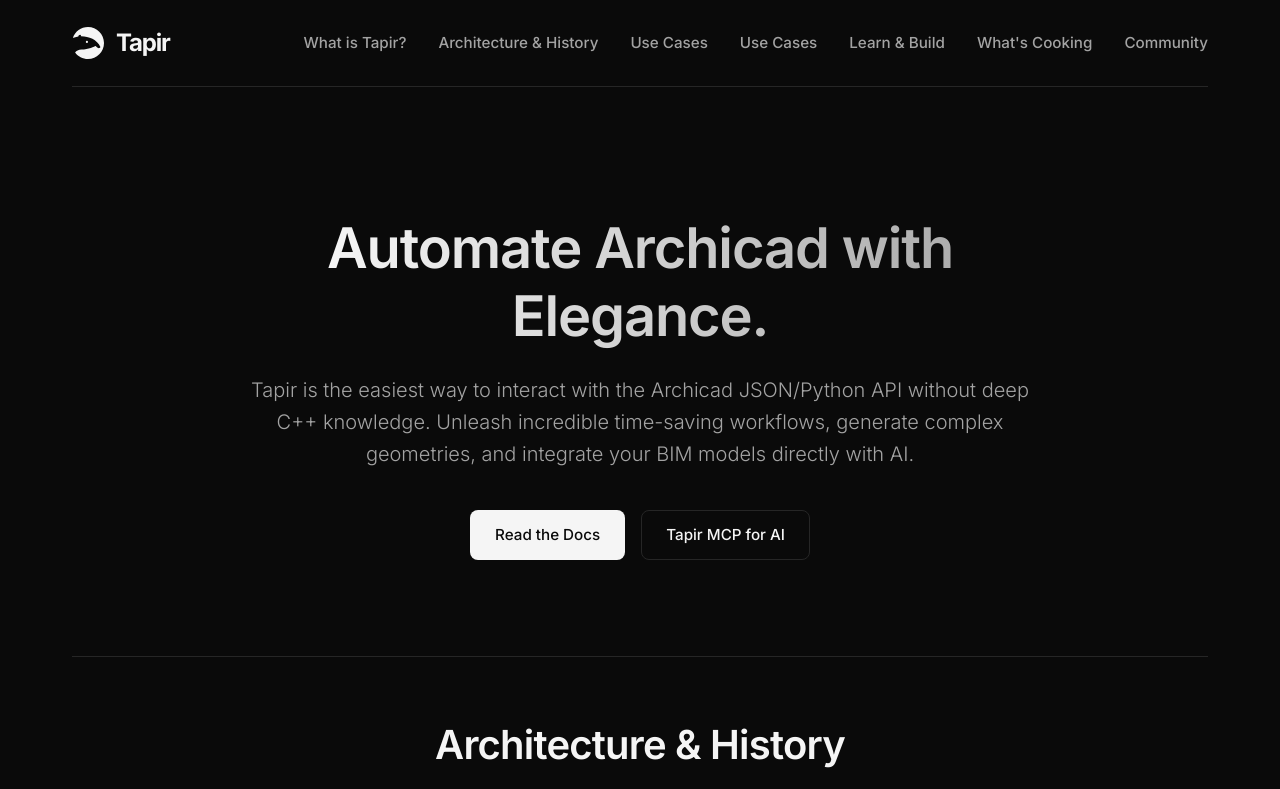
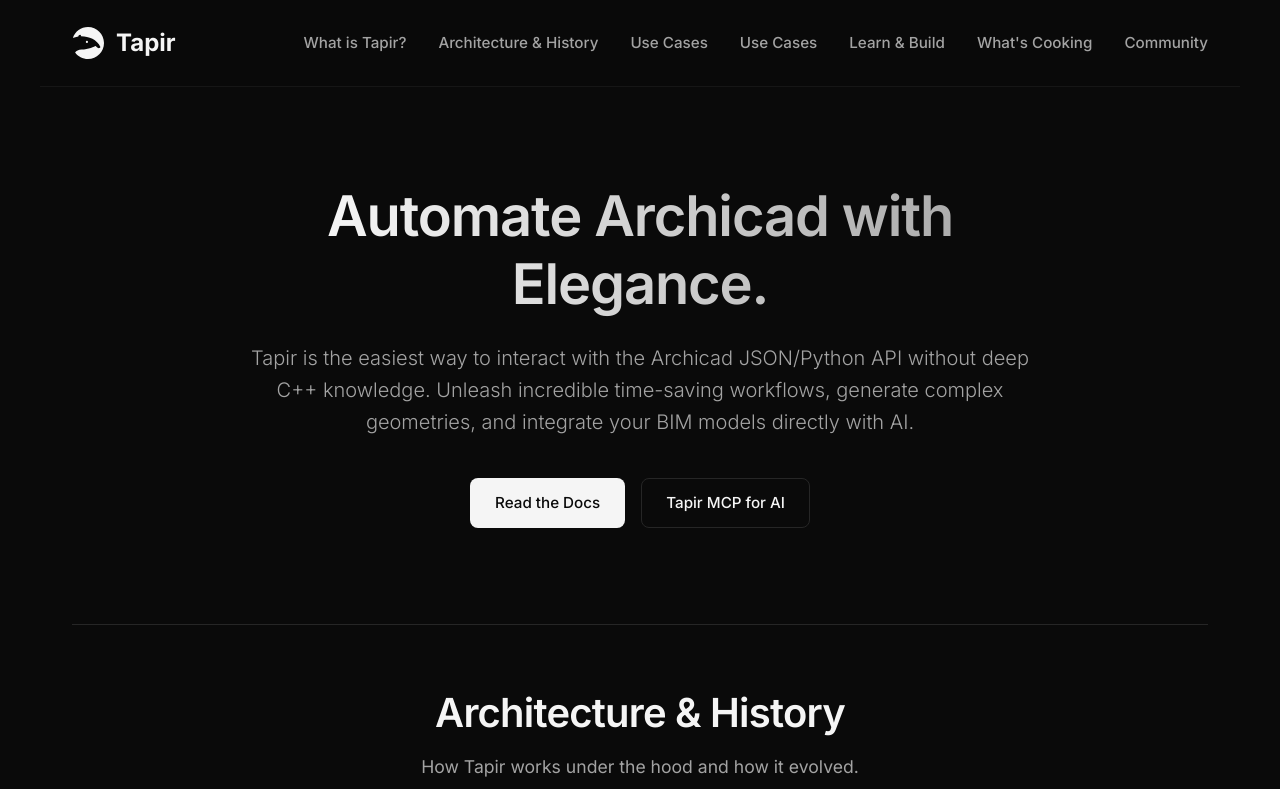
Before and after one commit to ENZYME-APD/Tapir-Report-web, a React (Vite) app: page / in a window 1280 px wide. Shown: the top 789 px of the page. Built offline with nearby package versions, Linux system fonts and the light colour scheme.

Commit message:
top menu fix

```diff
--- a/src/App.jsx
+++ b/src/App.jsx
@@ -83,10 +83,10 @@
   return (
     <div className="container">
       <nav className="navbar">
-        <div className="logo">
+        <a href="#" className="logo" onClick={(e) => { e.preventDefault(); window.scrollTo({top: 0, behavior: 'smooth'}); }}>
           <img src="/tapir-logo.svg" alt="Tapir Logo" className="logo-icon-img" />
           Tapir
-        </div>
+        </a>
         <div className="nav-links">
           <a href="#about">What is Tapir?</a>
           <a href="#architecture">Architecture & History</a>
--- a/src/index.css
+++ b/src/index.css
@@ -54,17 +54,27 @@
   justify-content: space-between;
   align-items: center;
   padding: 1.5rem 0;
-  border-bottom: 1px solid var(--border);
-  margin-bottom: 4rem;
+  margin-bottom: 2rem;
+  position: sticky;
+  top: 0;
+  z-index: 1000;
+  background: rgba(10, 10, 10, 0.85);
+  backdrop-filter: blur(12px);
+  border-bottom: 1px solid rgba(255, 255, 255, 0.05);
+  margin-left: -2rem;
+  margin-right: -2rem;
+  padding-left: 2rem;
+  padding-right: 2rem;
 }
 
 .logo {
   font-size: 1.5rem;
   font-weight: 700;
-  letter-spacing: -0.05em;
   display: flex;
   align-items: center;
   gap: 0.75rem;
+  color: var(--text-primary);
+  text-decoration: none;
 }
 
 .logo-icon-img {
```
